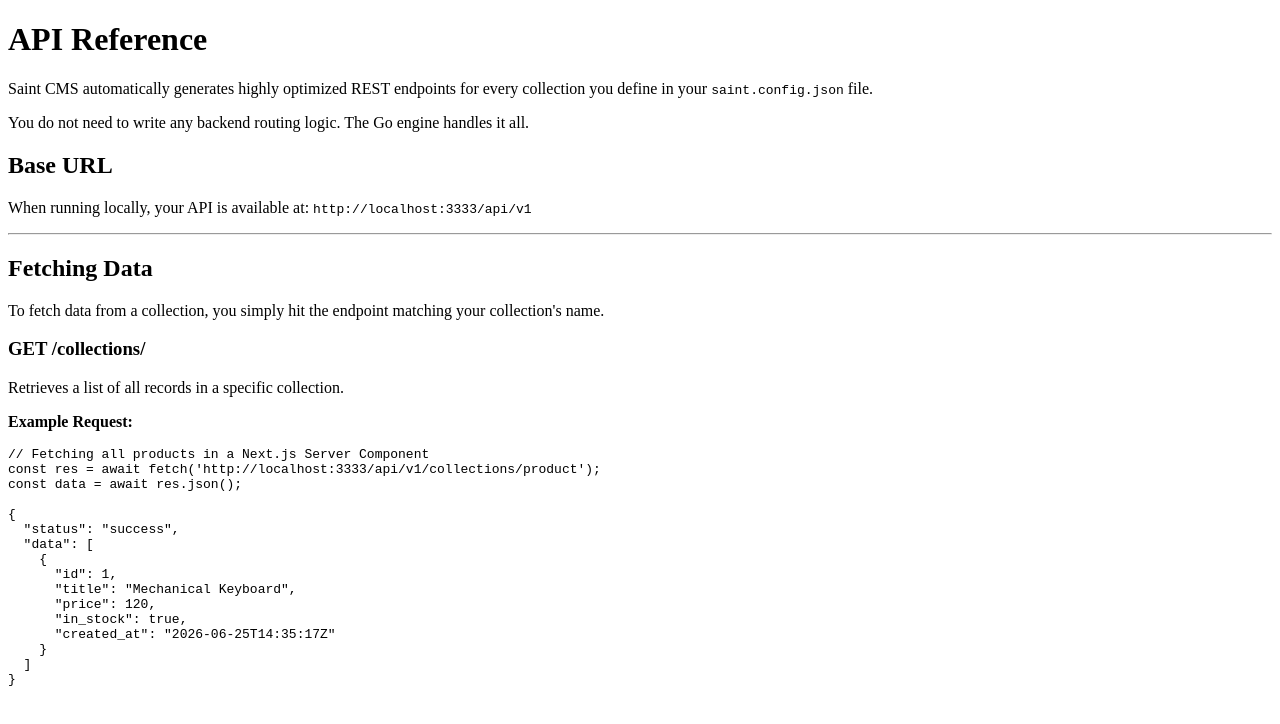
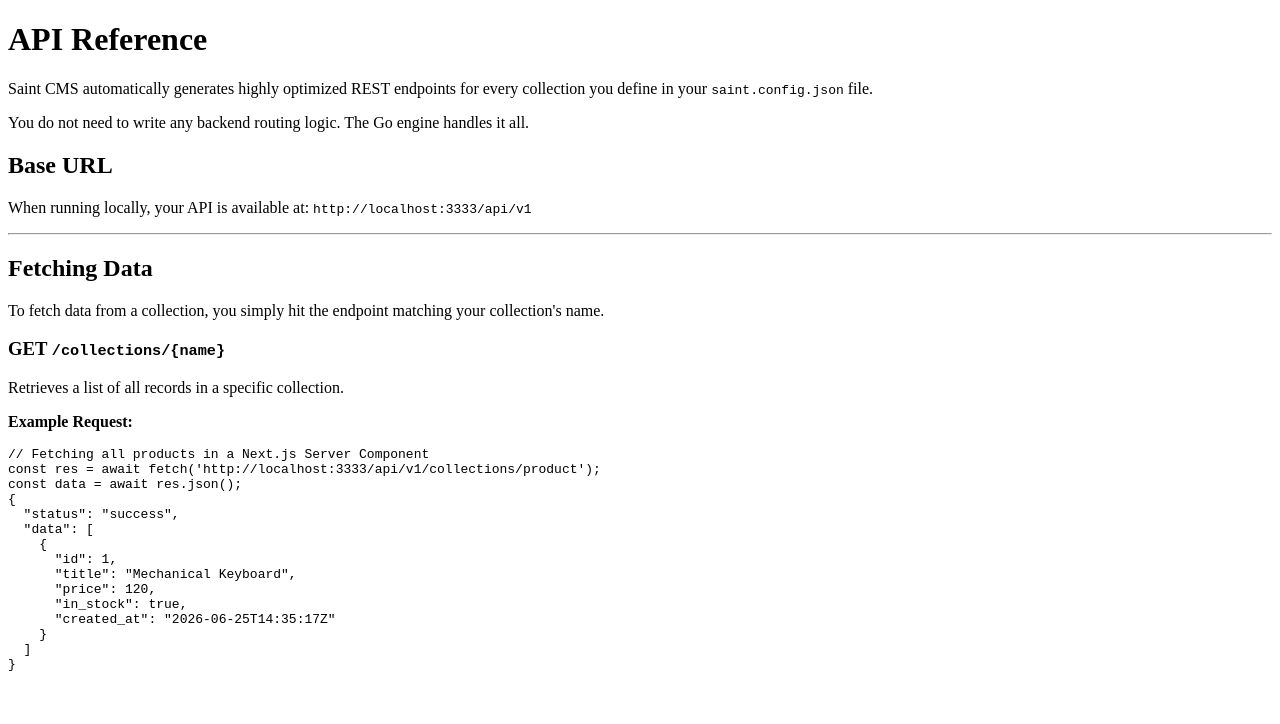
Before and after one commit to Agbara286/saint-docs, a Next.js app in the folder saint-docs-site/: page /api-reference in a window 1280 px wide. Shown: the top 724 px of the page. Built offline with nearby package versions, Linux system fonts and the light colour scheme.

Commit message:
fix: sync meta keys exactly to pages directory files

```diff
--- a/saint-docs-site/pages/api-reference.mdx
+++ b/saint-docs-site/pages/api-reference.mdx
@@ -14,7 +14,7 @@
 
 To fetch data from a collection, you simply hit the endpoint matching your collection's name.
 
-### GET /collections/{name}
+### GET `/collections/{name}`
 Retrieves a list of all records in a specific collection.
 
 **Example Request:**
@@ -22,7 +22,6 @@
 // Fetching all products in a Next.js Server Component
 const res = await fetch('http://localhost:3333/api/v1/collections/product');
 const data = await res.json();
-
 {
   "status": "success",
   "data": [
```
